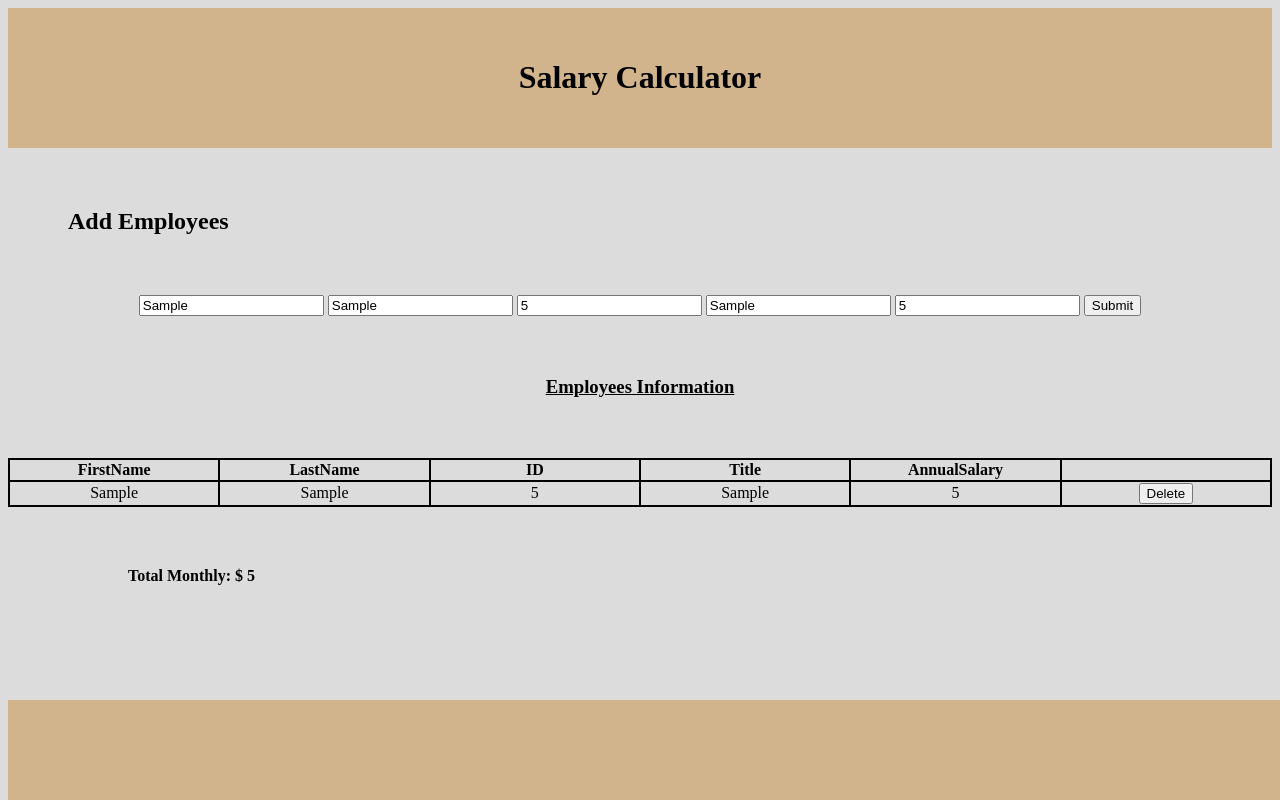
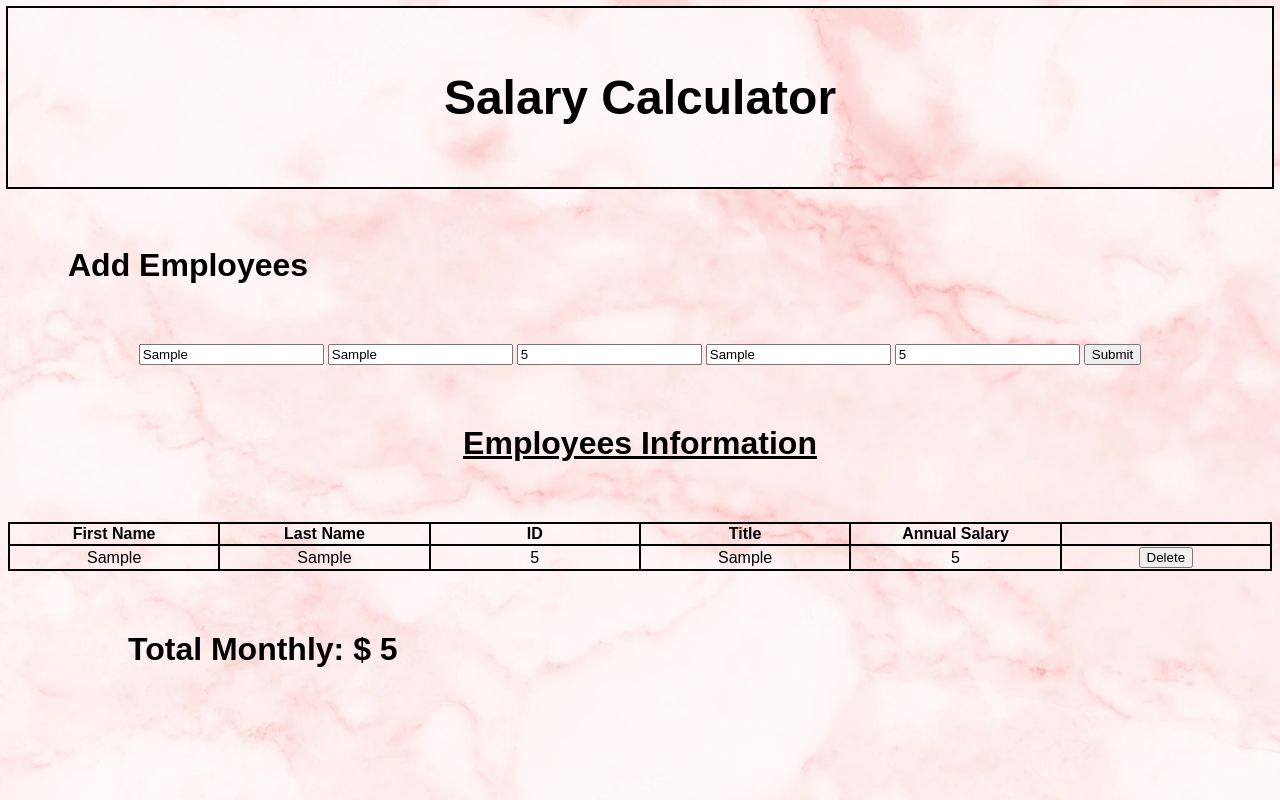
Before and after one commit to Cvang02/weekend-jquery-salary-calculator, a plain HTML site: page Index.html in a window 1280 px wide. Both pictures are taken after typing "Sample", "Sample", "5", "Sample", "5" into the empty fields and a click on the button "Submit". Drawn offline with Linux system fonts and the light colour scheme.

Commit message:
add more CSS style, rename some of the fuction/code.

```diff
--- a/Index.html
+++ b/Index.html
@@ -23,17 +23,17 @@
         <table>
             <thead>
                 <tr>
-                    <th>FirstName</th>
-                    <th>LastName</th>
+                    <th>First Name</th>
+                    <th>Last Name</th>
                     <th>ID</th>
                     <th>Title</th>
-                    <th>AnnualSalary</th>
+                    <th>Annual Salary</th>
                     <th></th>
                 </tr>
             </thead>
             <tbody id="tablebody"></tbody>
         </table>
-    <h4 id="totalMonthly">Total Monthly:</h4>
+    <h4 id="totalMonthly">Total Monthly: $ 0</h4>
     <footer></footer>
 </body>
 </html>
--- a/script.js
+++ b/script.js
@@ -8,12 +8,11 @@ function onReady() {
     $(document).on('click', '.deleteButton', deleteEmployee);
 }
 
-
 let totalMonthly = 0;
-let numbersOfEmployees = [];
+let listsOfEmployees = [];
 
 function addEmployees () {
-    // lists of the employees information.
+    // lists of the input employees information.
     let employeeName = $('#firstNameInput').val();
     let employeeLast = $('#lastNameInput').val();
     let employeeID = $('#idInput').val();
@@ -21,7 +20,7 @@ function addEmployees () {
     let employeeAnnualSalary = $('#annualSalaryInput').val();
 
     // add employees information into a objects for easier access.
-    let newEmployees = {
+    let employeesInformation = {
         firstName: employeeName,
         lastName: employeeLast,
         id: Number(employeeID),
@@ -29,9 +28,11 @@ function addEmployees () {
         annualSalary: Number(employeeAnnualSalary)
     }
 
-    numbersOfEmployees.push(newEmployees)
-    console.log(numbersOfEmployees);
+    //this will push the newly added object into an array.
+    listsOfEmployees.push(employeesInformation)
+    console.log(listsOfEmployees);
 
+    //this will add the output of employee info into a tableroll display on the DOM.
     $('#tablebody').append(`
         <tr id="tableRollOutput">
             <td>${employeeName}</td>
@@ -46,26 +47,20 @@ function addEmployees () {
     `);
 
     //this caculate the total of annual salary when employees info is added.
-    totalMonthly += newEmployees.annualSalary
+    totalMonthly += employeesInformation.annualSalary
     $('#totalMonthly').empty();
     $('#totalMonthly').append(`<h4 id="totalMonthly">Total Monthly: $ ${Number(totalMonthly)}</h4>`);
 
+    //this if-statement will change the background of totalmonthly when going over the budget.
+    if (totalMonthly > 20000) {
+        $('#totalMonthly').css('background-color', 'red');
+            alert('OHHHHH NO!!! YOU WENT OVER THE BUDGET!!!');
+    }
+    else {}
+
 } //end of addEmployee-function.
 
+//this function will delete an employee on click button.
 function deleteEmployee () {
     $('#tableRollOutput').remove();
-    // $('#totalMonthly').empty();
-    // $('#totalMonthly').append(`<h4 id="totalMonthly">Total Monthly: $ ${Number(totalMonthly)}</h4>`);
 }
-
-// function total () {
-//     if (totalMonthly > 20000) {
-//         $('#totalMonthly').css('backtext-color', 'red');
-//     }
-//     else {}
-// };
-
-
-// Need to find a way to change background color when total month exceed 20,000.
-// research if I am using .css correctly. Look at code to make sure it runs corrently and
-// the way it intends it to.
--- a/style.css
+++ b/style.css
@@ -2,14 +2,25 @@ header {
     text-align: center;
     background: tan;
     padding: 30;
+    outline: 2px solid black;
+    background-image: url('Images/photo2.webp');
 }
 
 body {
     background: gainsboro;
+    background-image: url('Images/photo2.webp');
+    background-size: cover;
+}
+
+h1 {
+    font-family: Trattatello, fantasy;
+    font-size: xxx-large;
 }
 
 h2{
     margin: 60;
+    font-family: Trattatello, fantasy;
+    font-size: xx-large;
 }
 
 section {
@@ -20,10 +31,14 @@ h3{
     margin: 60;
     text-align: center;
     text-decoration-line: underline;
+    font-family: Trattatello, fantasy;
+    font-size: xx-large;
 }
 
 h4{
     margin: 60;
+    font-family: Trattatello, fantasy;
+    font-size: xx-large;
 }
 
 table {
@@ -31,6 +46,7 @@ table {
     border: 1px solid black;
     table-layout: fixed;
     width: 100%;
+    font-family: Trattatello, fantasy;
 }
 
 tbody {
@@ -39,13 +55,4 @@ tbody {
 
 th,td {
     border: 2px solid black;
-  }
-
-footer {
-    background: tan;
-    position: absolute;
-    bottom: 0;
-    width: 100%;
-    height: 2.5rem;
-    padding: 30;
 }
```
Also changed, not shown: Images/photo2.webp (added), 1 other file.
